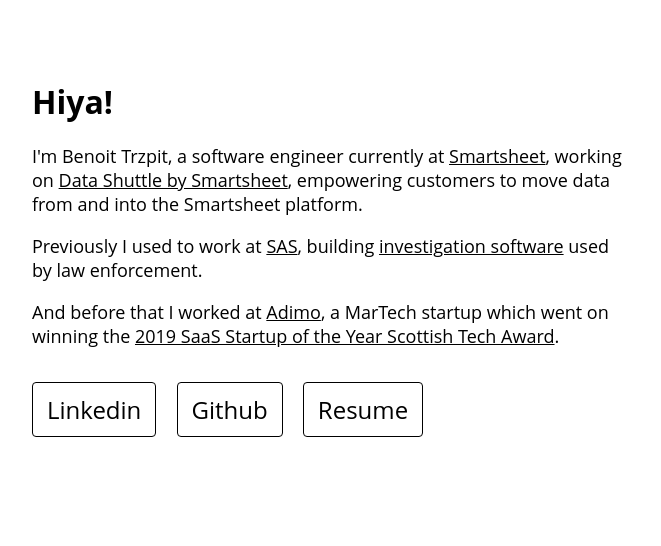
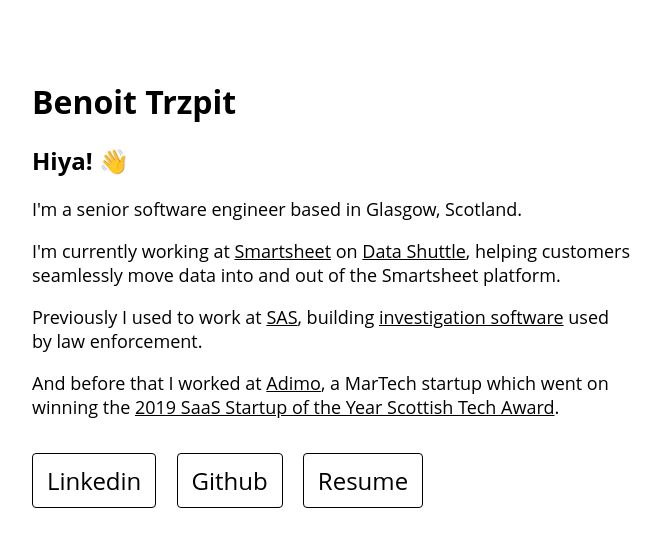
Before and after one commit to benoitrz/benoitrz.github.io, a plain HTML site: page index.html in a window 1280 px wide. Shown: the whole page, without its empty margins (308-969 px from the left). Drawn offline with Linux system fonts and the light colour scheme.

Commit message:
chore: minor update

```diff
--- a/index.html
+++ b/index.html
@@ -8,15 +8,18 @@
   </head>
   <body>
     <main>
-      <h1>Hiya!</h1>
+      <h1>Benoit Trzpit</h1>
+      <h2 >Hiya! 👋</h2>
       <p>
-        I'm Benoit Trzpit, a software engineer currently at
-        <a href="https://www.smartsheet.com/">Smartsheet</a>, working on
+        I'm a senior software engineer based in Glasgow, Scotland.
+      </p>
+      <p>
+        I'm currently working at
+        <a href="https://www.smartsheet.com/">Smartsheet</a> on
         <a
           href="https://www.smartsheet.com/marketplace/premium-apps/data-shuttle"
-          >Data Shuttle by Smartsheet</a
-        >, empowering customers to move data from and into the Smartsheet
-        platform.
+          >Data Shuttle</a
+        >, helping customers seamlessly move data into and out of the Smartsheet platform.
       </p>
       <p>
         Previously I used to work at <a href="https:www.sas.com">SAS</a>,
--- a/style.css
+++ b/style.css
@@ -62,3 +62,7 @@ p a {
     font-size: 18px;
   }
 }
+
+.name {
+  text-align: right;
+}
```
